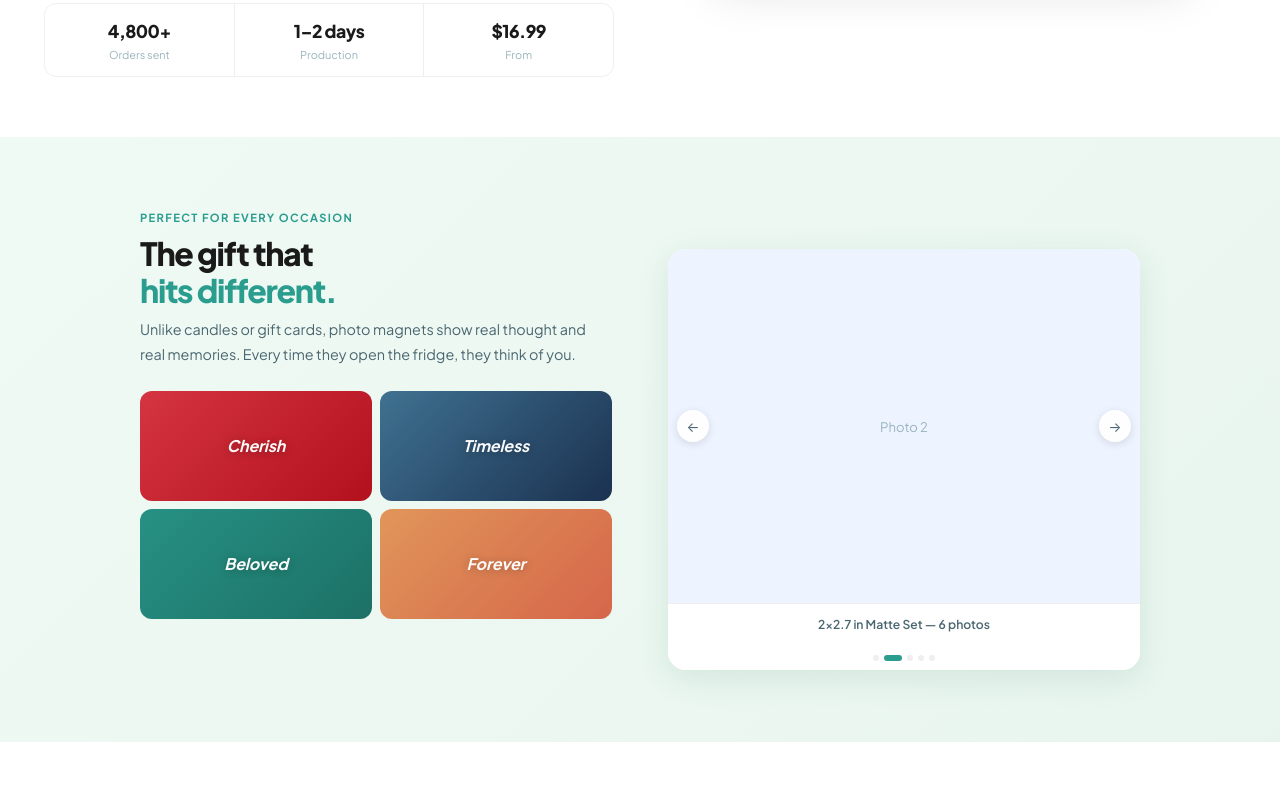
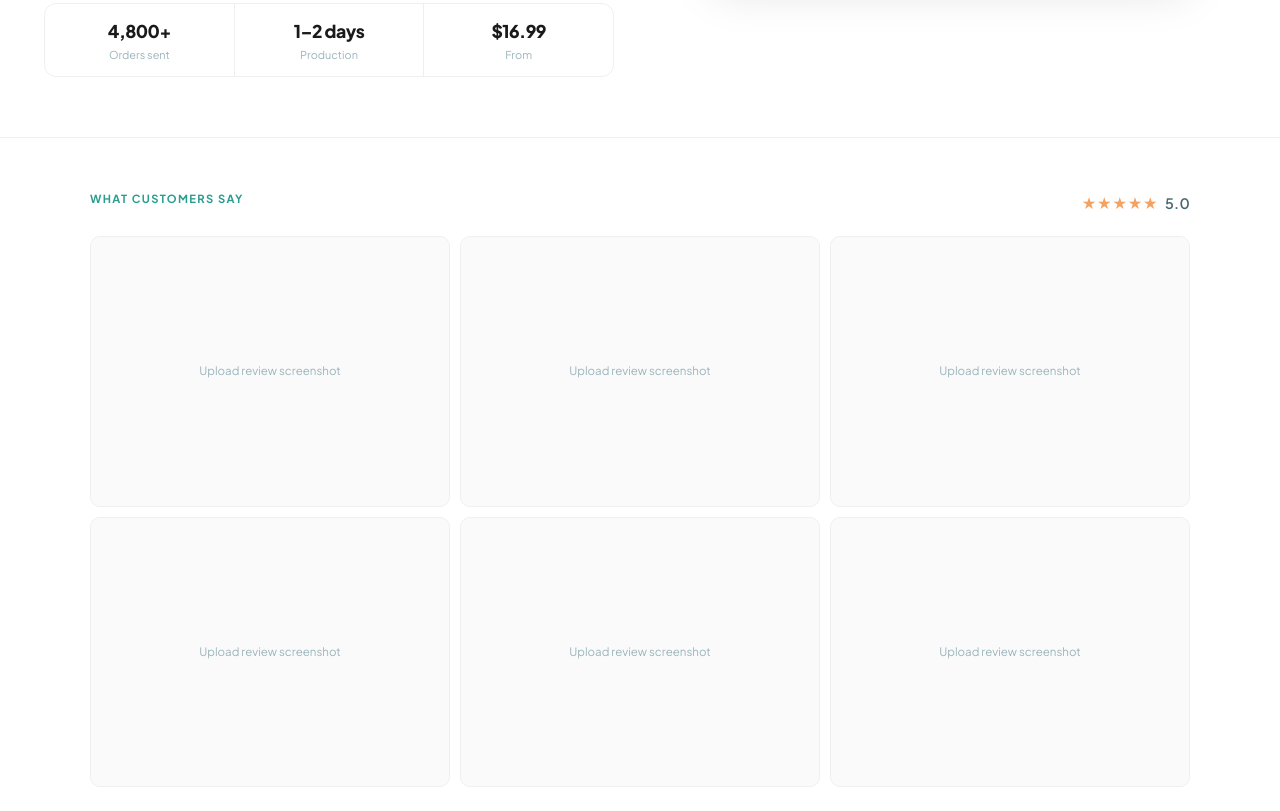
Before and after one commit to ijaychung-spec/photopoly, a website: page index.html in a window 1280 px wide. Shown: the part 724-1535 px from the top of the page. Drawn offline with Linux system fonts and the light colour scheme; no server answers.

Commit message:
Add files via upload

```diff
--- a/index.html
+++ b/index.html
@@ -72,7 +72,23 @@ nav{position:fixed;top:0;left:0;right:0;z-index:100;height:60px;display:flex;ali
 .sec-title{font-size:clamp(1.5rem,2.5vw,2.1rem);font-weight:800;letter-spacing:-0.04em;line-height:1.15;margin-bottom:8px}
 .sec-sub{font-size:.9rem;color:var(--text2);line-height:1.75;margin-bottom:24px}
 
-/* Occasion image banners — 2x2 grid */
+/* Reviews section */
+.reviews-section{padding:52px 44px;background:#fff;border-top:1px solid var(--border)}
+.reviews-wrap{max-width:1100px;margin:0 auto}
+.reviews-hdr{display:flex;align-items:center;justify-content:space-between;margin-bottom:20px}
+.reviews-stars{font-size:.9rem;color:#F4A261;font-weight:700;letter-spacing:.02em}
+.reviews-stars span{color:var(--text2);font-weight:600;margin-left:4px}
+.reviews-grid{display:grid;grid-template-columns:repeat(3,1fr);gap:10px}
+.review-card{border-radius:10px;overflow:hidden;border:1.5px solid var(--border);background:var(--bg2)}
+.review-img-wrap{width:100%;aspect-ratio:4/3;overflow:hidden;position:relative}
+.review-img-wrap img{width:100%;height:100%;object-fit:cover;display:block}
+.review-img-ph{width:100%;height:100%;display:flex;align-items:center;justify-content:center;font-size:.72rem;color:var(--text3);background:var(--bg2);min-height:120px}
+
+@media(max-width:600px){
+  .reviews-section{padding:40px 14px}
+  .reviews-grid{grid-template-columns:repeat(2,1fr);gap:8px}
+  .review-img-ph{min-height:90px;font-size:.65rem}
+}
 .occasion-banners-new{display:grid;grid-template-columns:1fr 1fr;gap:8px;margin-top:20px}
 .occ-banner-new{position:relative;border-radius:12px;overflow:hidden;height:110px;cursor:pointer;transition:transform .2s}
 .occ-banner-new:hover{transform:scale(1.02)}
@@ -516,6 +532,48 @@ footer p{font-size:.74rem;color:var(--text3)}
         <div class="hsd" onclick="goHeroSlide(2)"></div>
         <div class="hsd" onclick="goHeroSlide(3)"></div>
         <div class="hsd" onclick="goHeroSlide(4)"></div>
+      </div>
+    </div>
+  </div>
+</section>
+
+<!-- REVIEWS SECTION -->
+<section class="reviews-section">
+  <div class="reviews-wrap">
+    <div class="reviews-hdr">
+      <div class="sec-label">What customers say</div>
+      <div class="reviews-stars">★★★★★ <span>5.0</span></div>
+    </div>
+    <div class="reviews-grid" id="reviews-grid">
+      <div class="review-card">
+        <div class="review-img-wrap" id="review-img-0">
+          <div class="review-img-ph">Upload review screenshot</div>
+        </div>
+      </div>
+      <div class="review-card">
+        <div class="review-img-wrap" id="review-img-1">
+          <div class="review-img-ph">Upload review screenshot</div>
+        </div>
+      </div>
+      <div class="review-card">
+        <div class="review-img-wrap" id="review-img-2">
+          <div class="review-img-ph">Upload review screenshot</div>
+        </div>
+      </div>
+      <div class="review-card">
+        <div class="review-img-wrap" id="review-img-3">
+          <div class="review-img-ph">Upload review screenshot</div>
+        </div>
+      </div>
+      <div class="review-card">
+        <div class="review-img-wrap" id="review-img-4">
+          <div class="review-img-ph">Upload review screenshot</div>
+        </div>
+      </div>
+      <div class="review-card">
+        <div class="review-img-wrap" id="review-img-5">
+          <div class="review-img-ph">Upload review screenshot</div>
+        </div>
       </div>
     </div>
   </div>
@@ -1037,6 +1095,12 @@ async function loadAdminImages(){
       } else if(key.startsWith('slide_prem_')){
         var idx=key.replace('slide_prem_','');
         applyImg('prem-img-'+idx,src);
+      } else if(key.startsWith('review_')){
+        var rIdx=key.replace('review_','');
+        var rWrap=document.getElementById('review-img-'+rIdx);
+        if(rWrap){
+          rWrap.innerHTML='<img src="'+src+'" alt="Review">';
+        }
       } else if(key.startsWith('occ_')){
         var occKey=key.replace('occ_','');
         var el=document.getElementById('occ-img-'+occKey);
```
Also changed, not shown: photopoly-admin.html (+9 -0 lines), photopoly.html (+65 -1 lines).
